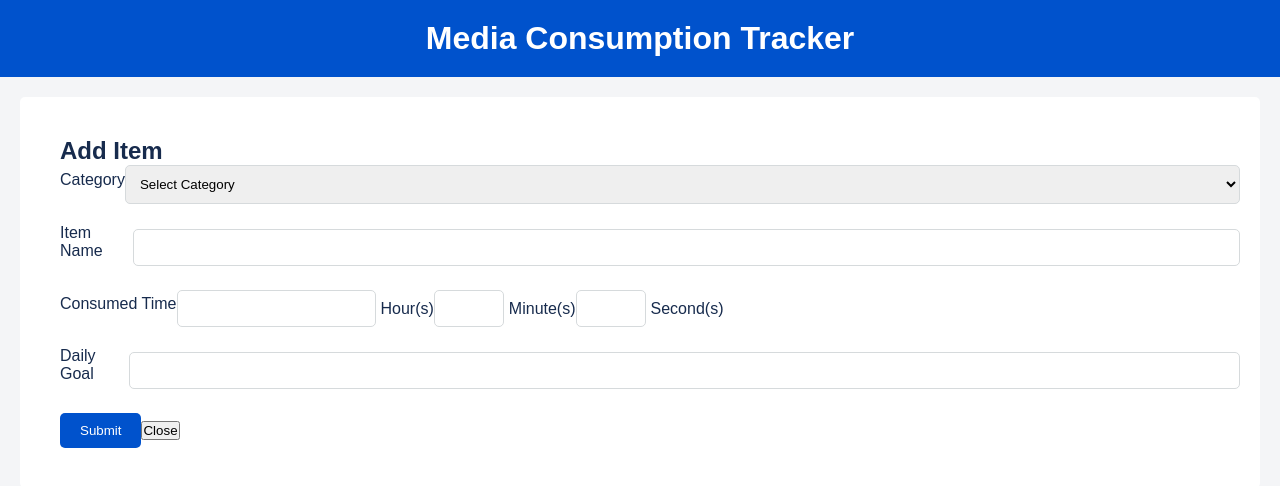
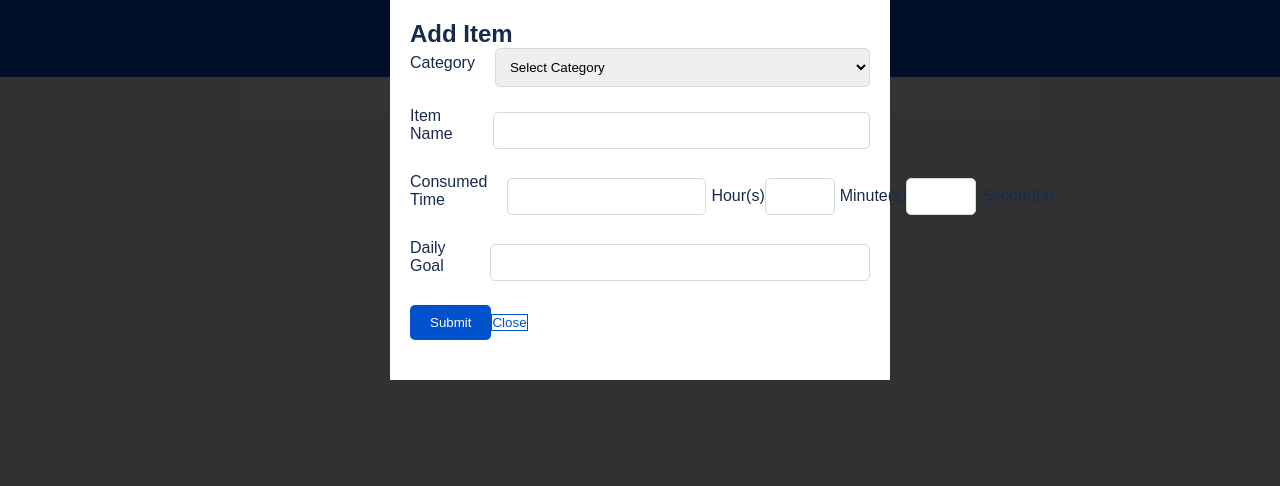
Before and after one commit to christopherdes/DECO2017_A3, a website: page public/index.html in a window 1280 px wide. Both pictures are taken after a click on the button "Add Item". Drawn offline with Linux system fonts and the light colour scheme.

Commit message:
CSS and HTML updated
HTML:
- Fix the time to 60
CSS:
- Updated the pop-up style.

```diff
--- a/public/index.html
+++ b/public/index.html
@@ -101,8 +101,8 @@
                 <div class="form-row">
                     <label for="itemTime">Consumed Time</label>
                     <input type="number" name="itemHour" id="itemHour" min="0" required="true"/> Hour(s)
-                    <input type="number" name="itemMinute" id="itemMinute" min="0" max="59" required="true"/> Minute(s)
-                    <input type="number" name="itemSecond" id="itemSecond" min="0" max="59" required="true"/> Second(s)
+                    <input type="number" name="itemMinute" id="itemMinute" min="0" max="60" required="true"/> Minute(s)
+                    <input type="number" name="itemSecond" id="itemSecond" min="0" max="60" required="true"/> Second(s)
                 </div>
 
                 <!-- Item Goal -->
--- a/public/style.css
+++ b/public/style.css
@@ -22,7 +22,8 @@ header {
 
 /* Main */
 main {
-    margin: 20px;
+    margin: auto;
+    max-width: 800px;
     padding: 20px;
     background: white;
     border-radius: 5px;
@@ -43,6 +44,14 @@ main {
 #itemlist .item-header {
     display: flex;
     justify-content: space-between;
+    align-items: center;
+}
+
+.item-header button {
+    background: transparent;
+    border: 1px solid #0052CC;
+    color: #0052CC;
+    margin-left: 10px;
 }
 
 #itemlist .item-name,
@@ -58,6 +67,7 @@ main {
     padding: 5px 10px;
     border-radius: 5px;
     cursor: pointer;
+
 }
 
 #itemlist button:hover {
@@ -73,10 +83,12 @@ form {
     display: flex;
     flex-direction: column;
     margin-bottom: 20px;
+
 }
 
 .form-row label {
     margin-bottom: 10px;
+    margin-right: 20px;
 }
 
 .form-row input[type="text"],
@@ -144,3 +156,40 @@ footer button:hover {
         margin-left: 20px;
     }
 }
+
+#add-form-section,
+#edit-form-section {
+    position: fixed;
+    top: 0;
+    left: 0;
+    width: 100%;
+    height: 100vh;
+    display: flex;
+    justify-content: center;
+    align-items: center;
+    background-color: rgba(0, 0, 0, 0.8); /* Dark overlay */
+}
+
+#itemform,
+#editform {
+    background: #fff;
+    padding: 20px;
+    max-width: 500px;
+    margin: auto;
+}
+
+#closeEditFormBtn,
+#closeAddFormBtn {
+    background: transparent;
+    border: 1px solid #0052CC;
+    color: #0052CC;
+}
+
+#add-button-container {
+    display: flex;
+    justify-content: center;
+}
+
+#addItemBtn {
+    margin: 20px 0; /* adjust this as needed */
+}
```
